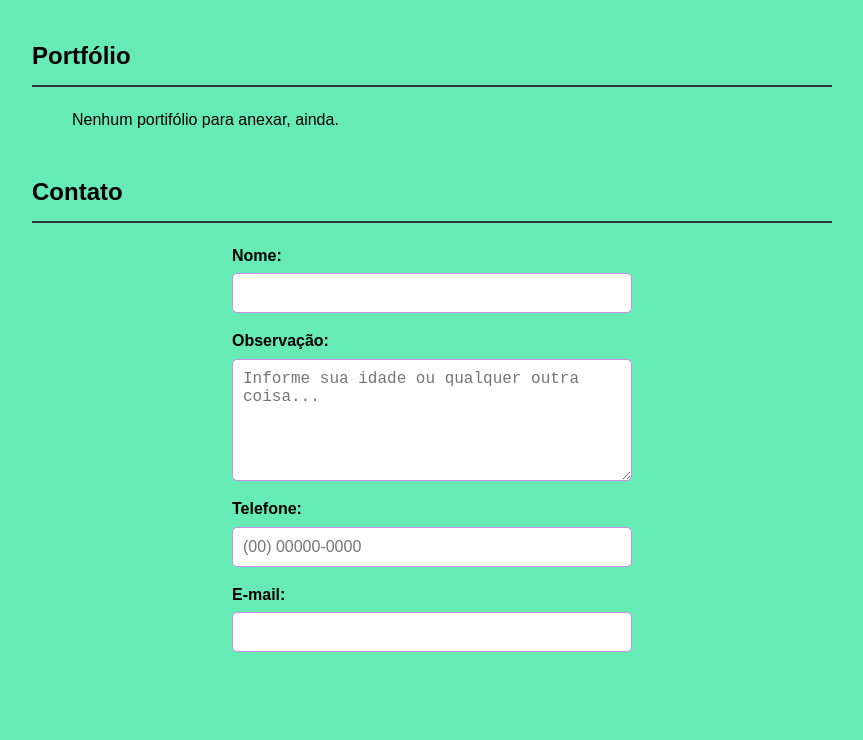
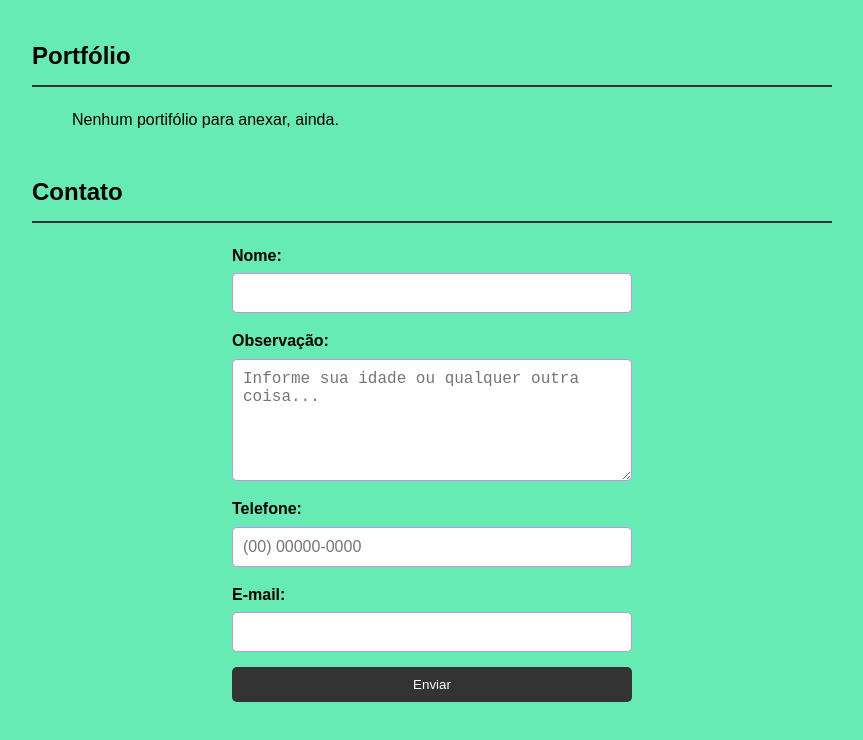
Before and after one commit to NicacioLaura/sobre-mim, a plain HTML site: page index.html in a window 1280 px wide. Shown: the part 753-1493 px from the top of the page, without its empty margins (208-1071 px from the left). Drawn offline with Linux system fonts and the light colour scheme.

Commit message:
Update index.html

```diff
--- a/index.html
+++ b/index.html
@@ -76,3 +76,4 @@
 
                 <label for="email">E-mail:</label>
                 <input type="email" id="email" name="email">
+         <button type="submit">Enviar</button> </form>
```
